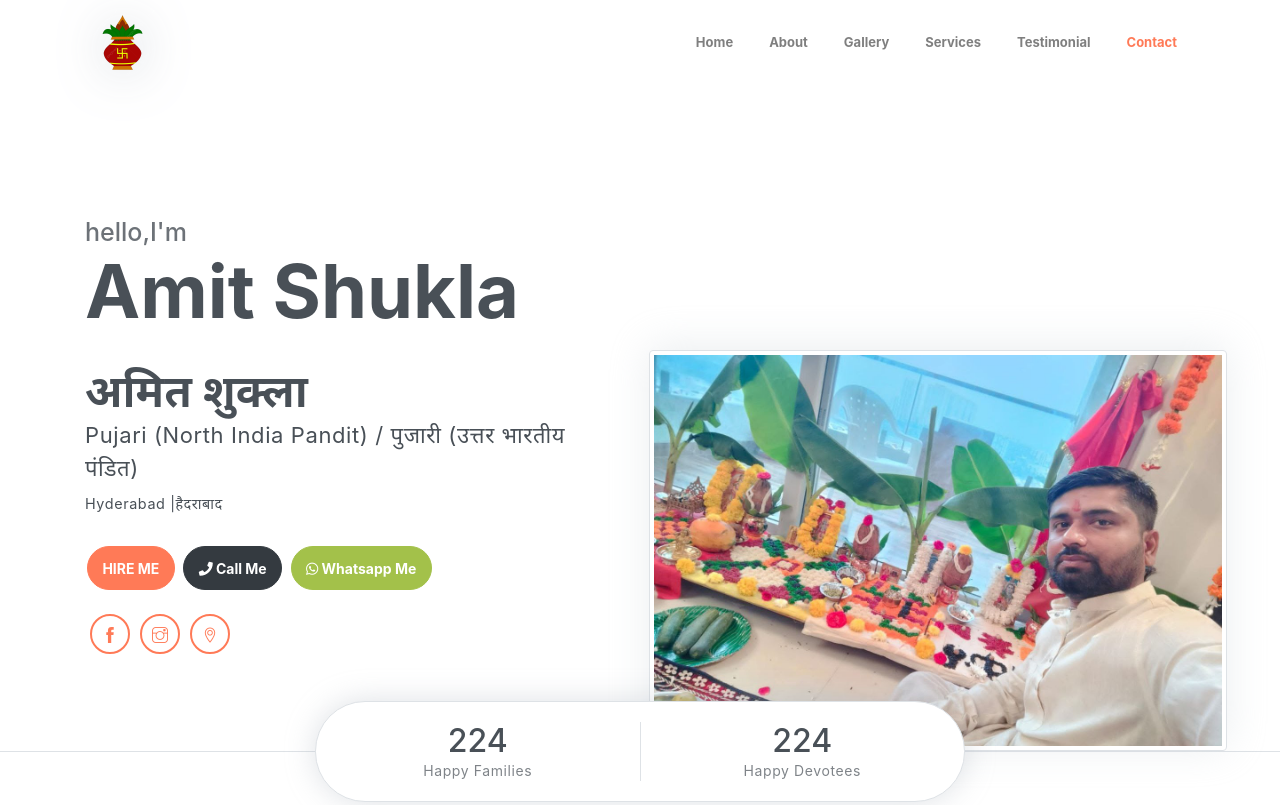
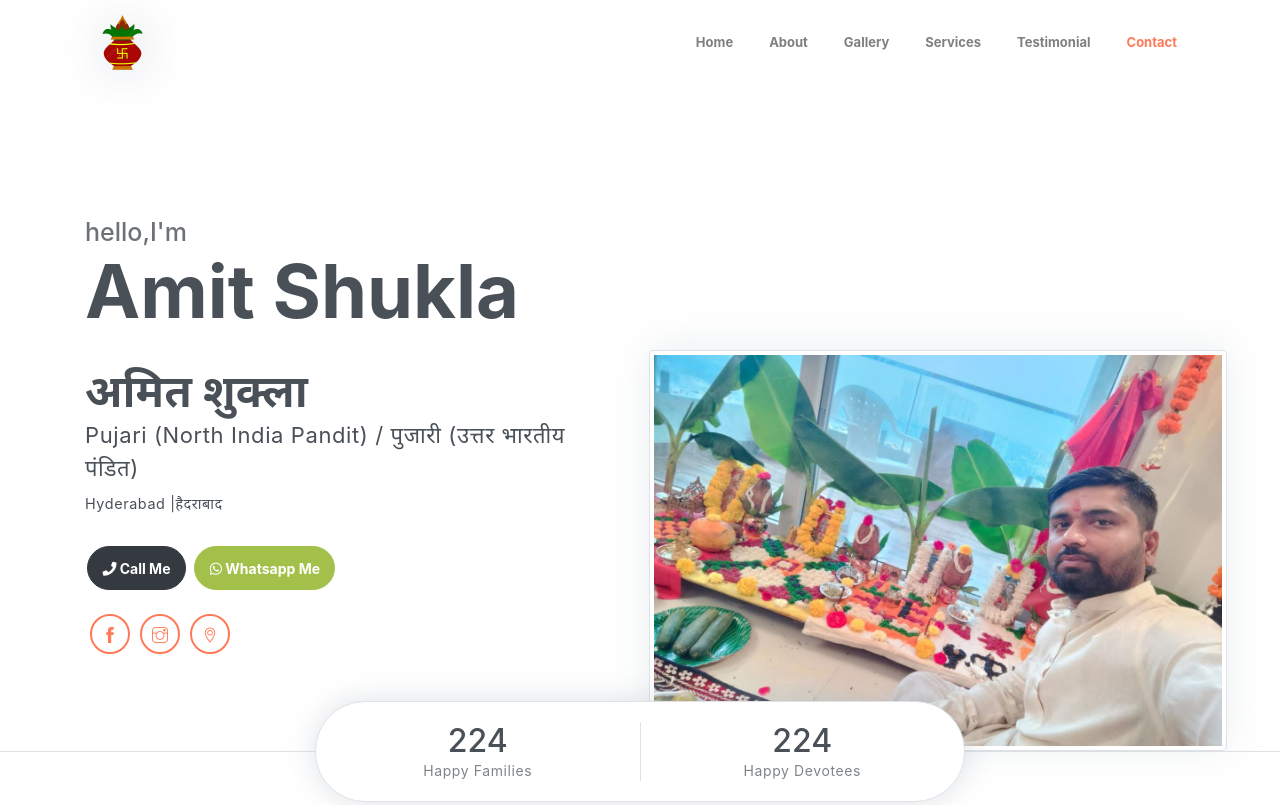
Before and after one commit to chintu4/northindiapandit, a plain HTML site: page index.html in a window 1280 px wide. Shown: the top 805 px of the page. Drawn offline with Linux system fonts and the light colour scheme.

Commit message:
Update index.html

```diff
--- a/index.html
+++ b/index.html
@@ -63,9 +63,7 @@
             <div class="infos">
                 <h6 class="subtitle">hello,I'm</h6>
                 <h2 class="title">Amit Shukla <br> <span style="font-size: 0.6em">अमित शुक्ला</span></h2>
-                <p>Pujari (North India Pandit) / पुजारी (उत्तर भारतीय पंडित)<br><span style="font-size: 0.9rem"> Hyderabad |हैदराबाद</span></p><div class="buttons pt-3">
-                    <a href="#contact" class="btn btn-primary rounded">HIRE ME</a>
-                    <a href="tel:7566856035" class="btn btn-dark rounded"><i class="fas fa-phone"></i> Call Me</a>
+                <p>Pujari (North India Pandit) / पुजारी (उत्तर भारतीय पंडित)<br><span style="font-size: 0.9rem"> Hyderabad |हैदराबाद</span></p><div class="buttons pt-3"><a href="tel:7566856035" class="btn btn-dark rounded"><i class="fas fa-phone"></i> Call Me</a>
                     <!-- <button class="btn btn-light btn-primary rounded" onclick="https://wa.me/7566856035"><a href="https://wa.me/7566856035">Whatsapp Me</a></button> -->
                     <button class="btn btn-success rounded" onclick="window.location.href='https://wa.me/7566856035';" style="color: white;"><i class="fab fa-whatsapp"></i> Whatsapp Me</button>
                 </div>
```
